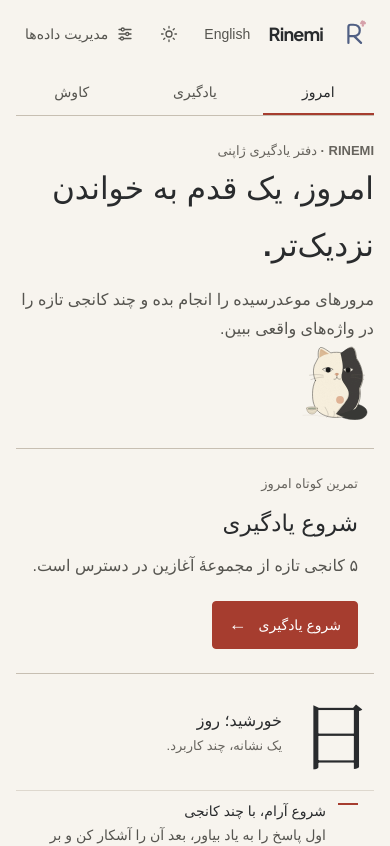
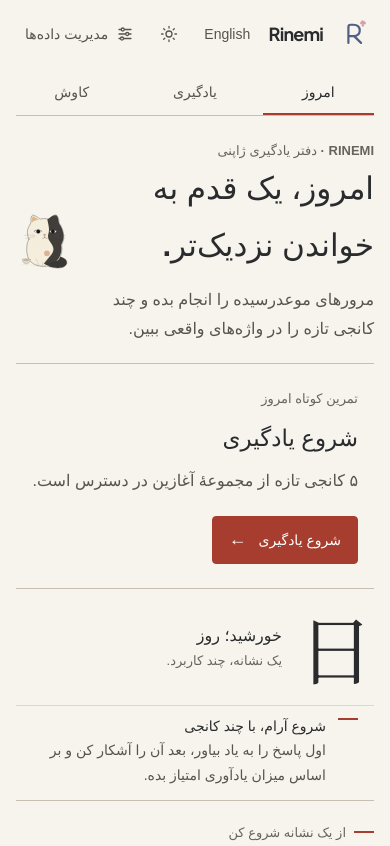
Before and after one commit to ArdKam/Rinemi2, a React (Vite) app: page / in a window 390 px wide. Shown: the top 846 px of the page. Built offline with nearby package versions, Linux system fonts and the light colour scheme; a small style sheet from the web is missing; what ts-fsrs would draw is missing.

Commit message:
style: anchor Today mascot beside editorial heading

```diff
--- a/src/styles.css
+++ b/src/styles.css
@@ -78,7 +78,11 @@ a { color: inherit; }
 .data-tools-icon { display: block; flex: 0 0 auto; width: 18px; height: 18px; }
 .page-content { min-height: 68vh; padding-top: var(--rinemi-space-10); }
 .today-page, .learn-page, .explore-page { animation: appear var(--rinemi-motion-standard) var(--rinemi-easing-standard); }
-.today-heading { max-width: 740px; margin-bottom: var(--rinemi-space-8); }
+.today-heading { display: grid; grid-template-columns: minmax(0, 1fr) 76px; grid-template-areas: "eyebrow mascot" "title mascot" "lede mascot"; align-items: center; column-gap: var(--rinemi-space-6); max-width: 820px; margin-bottom: var(--rinemi-space-8); }
+.today-heading > .eyebrow { grid-area: eyebrow; }
+.today-heading > h1 { grid-area: title; }
+.today-heading > .lede { grid-area: lede; }
+.mascot-today-illustration { grid-area: mascot; display: block; width: 76px; max-width: 100%; height: auto; justify-self: center; align-self: center; object-fit: contain; }
 .eyebrow, .section-kicker { margin: 0; color: var(--muted); font-size: var(--rinemi-font-size-meta); font-weight: var(--rinemi-font-weight-bold); letter-spacing: .035em; line-height: var(--rinemi-line-height-body); }
 .eyebrow { text-transform: uppercase; }
 h1, h2, h3, p { margin-top: 0; }
@@ -102,7 +106,6 @@ h1 { margin-bottom: var(--rinemi-space-3); font-size: var(--rinemi-font-size-pag
 .overview-metrics > div { display: grid; gap: var(--rinemi-space-1); padding: var(--rinemi-space-4) var(--rinemi-space-5); border-inline-end: 1px solid var(--line); }
 .overview-metrics > div:last-child { border-inline-end: 0; }
 .first-session-note { display: flex; align-items: center; gap: var(--rinemi-space-4); padding: var(--rinemi-space-4) var(--rinemi-space-6); border-top: 1px solid var(--line-soft); }
-.mascot-first-session-illustration { display: block; width: 64px; max-width: min(18vw, 64px); height: auto; flex: 0 0 auto; align-self: center; object-fit: contain; }
 .first-session-mark { display: block; flex: 0 0 auto; width: 20px; height: 2px; border: 0; border-radius: 0; background: var(--vermilion); font-size: 0; }
 .first-session-note > div { display: grid; gap: var(--rinemi-space-1); min-width: 0; }
 .first-session-note strong { font-size: var(--rinemi-font-size-control); font-weight: var(--rinemi-font-weight-bold); }
@@ -356,6 +359,8 @@ html[dir="rtl"] .kanji-result.is-selected { box-shadow: inset -3px 0 var(--rinem
   .learning-sheet-top { padding-inline: var(--rinemi-space-4); }
   .answer-area { padding-inline: var(--rinemi-space-4); padding-bottom: var(--rinemi-space-4); }
   .reveal-area { padding-inline: var(--rinemi-space-4); }
+  .today-heading { grid-template-columns: minmax(0, 1fr) 56px; column-gap: var(--rinemi-space-3); max-width: 100%; }
+  .mascot-today-illustration { width: 56px; }
   .first-session-note { align-items: flex-start; padding: var(--rinemi-space-3) var(--rinemi-space-4); gap: var(--rinemi-space-3); }
   .first-session-mark { width: 20px; height: 2px; }
   .prompt-area { min-height: 176px; padding: var(--rinemi-space-5) var(--rinemi-space-3) var(--rinemi-space-4); gap: var(--rinemi-space-2); }
```
